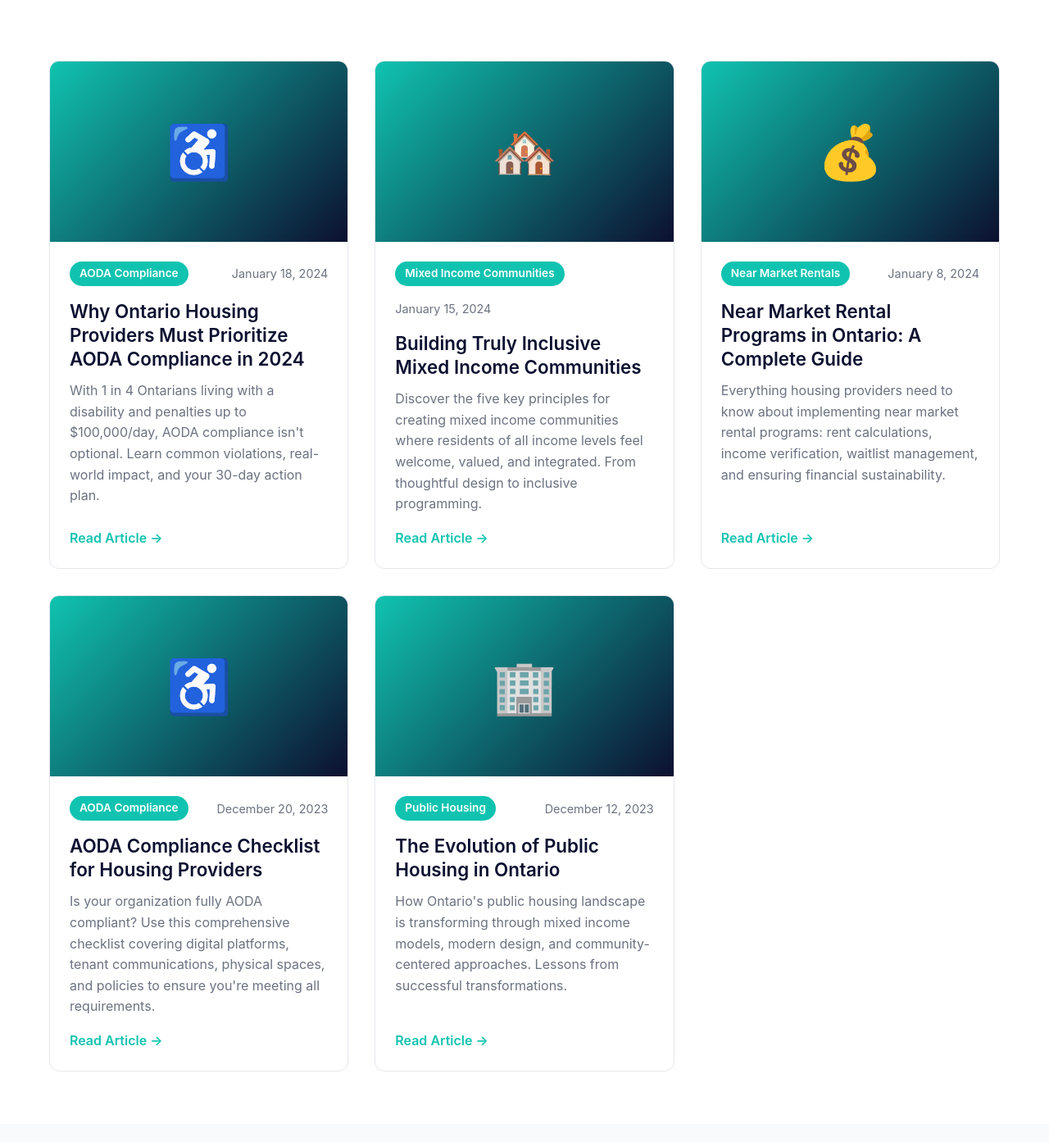
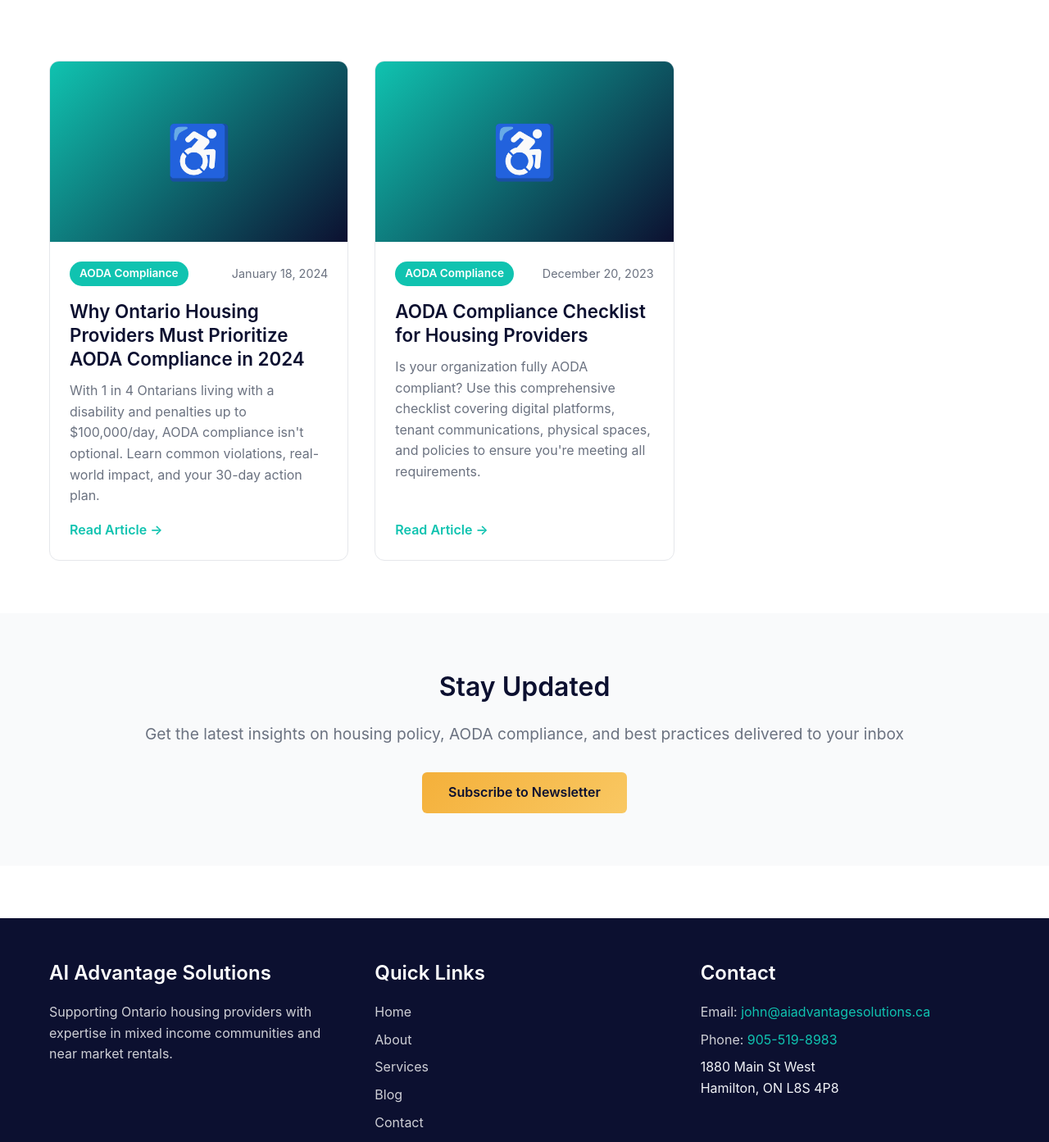
Before and after one commit to JohnHCunningham/housing-website, a plain HTML site: page blog.html in a window 1280 px wide. Shown: the part 400-1793 px from the top of the page at 82% size. Drawn offline with Linux system fonts and the light colour scheme.

Commit message:
Remove placeholder blog posts

```diff
--- a/blog.html
+++ b/blog.html
@@ -68,45 +68,7 @@
                     </div>
                 </article>
 
-                <!-- SAMPLE BLOG POST 1 -->
-                <article class="blog-card" data-category="mixed-income aoda">
-                    <div class="blog-image">
-                        <img src="images/blog-mixed-income.jpg" alt="Diverse community residents gathering at mixed income housing development" onerror="this.style.display='none'; this.nextElementSibling.style.display='flex';">
-                        <div class="blog-image-placeholder" style="display:none;">
-                            <span>🏘️</span>
-                        </div>
-                    </div>
-                    <div class="blog-content">
-                        <div class="blog-meta">
-                            <span class="blog-category">Mixed Income Communities</span>
-                            <span class="blog-date">January 15, 2024</span>
-                        </div>
-                        <h2><a href="blog/building-inclusive-mixed-income-communities.html">Building Truly Inclusive Mixed Income Communities</a></h2>
-                        <p>Discover the five key principles for creating mixed income communities where residents of all income levels feel welcome, valued, and integrated. From thoughtful design to inclusive programming.</p>
-                        <a href="blog/building-inclusive-mixed-income-communities.html" class="read-more">Read Article →</a>
-                    </div>
-                </article>
-
-                <!-- SAMPLE BLOG POST 2 -->
-                <article class="blog-card" data-category="near-market aoda">
-                    <div class="blog-image">
-                        <img src="images/blog-near-market.jpg" alt="Calculator and housing documents for near market rental calculations" onerror="this.style.display='none'; this.nextElementSibling.style.display='flex';">
-                        <div class="blog-image-placeholder" style="display:none;">
-                            <span>💰</span>
-                        </div>
-                    </div>
-                    <div class="blog-content">
-                        <div class="blog-meta">
-                            <span class="blog-category">Near Market Rentals</span>
-                            <span class="blog-date">January 8, 2024</span>
-                        </div>
-                        <h2><a href="blog/near-market-rental-programs-ontario-guide.html">Near Market Rental Programs in Ontario: A Complete Guide</a></h2>
-                        <p>Everything housing providers need to know about implementing near market rental programs: rent calculations, income verification, waitlist management, and ensuring financial sustainability.</p>
-                        <a href="blog/near-market-rental-programs-ontario-guide.html" class="read-more">Read Article →</a>
-                    </div>
-                </article>
-
-                <!-- SAMPLE BLOG POST 3 -->
+                <!-- AODA COMPLIANCE CHECKLIST -->
                 <article class="blog-card" data-category="aoda">
                     <div class="blog-image">
                         <img src="images/blog-aoda.jpg" alt="Wheelchair accessible entrance to modern housing building" onerror="this.style.display='none'; this.nextElementSibling.style.display='flex';">
@@ -122,25 +84,6 @@
                         <h2><a href="blog/aoda-compliance-checklist-housing-providers.html">AODA Compliance Checklist for Housing Providers</a></h2>
                         <p>Is your organization fully AODA compliant? Use this comprehensive checklist covering digital platforms, tenant communications, physical spaces, and policies to ensure you're meeting all requirements.</p>
                         <a href="blog/aoda-compliance-checklist-housing-providers.html" class="read-more">Read Article →</a>
-                    </div>
-                </article>
-
-                <!-- SAMPLE BLOG POST 4 -->
-                <article class="blog-card" data-category="public-housing mixed-income">
-                    <div class="blog-image">
-                        <img src="images/blog-public-housing.jpg" alt="Modern public housing development in Ontario" onerror="this.style.display='none'; this.nextElementSibling.style.display='flex';">
-                        <div class="blog-image-placeholder" style="display:none;">
-                            <span>🏢</span>
-                        </div>
-                    </div>
-                    <div class="blog-content">
-                        <div class="blog-meta">
-                            <span class="blog-category">Public Housing</span>
-                            <span class="blog-date">December 12, 2023</span>
-                        </div>
-                        <h2><a href="blog/public-housing-transformation-ontario.html">The Evolution of Public Housing in Ontario</a></h2>
-                        <p>How Ontario's public housing landscape is transforming through mixed income models, modern design, and community-centered approaches. Lessons from successful transformations.</p>
-                        <a href="blog/public-housing-transformation-ontario.html" class="read-more">Read Article →</a>
                     </div>
                 </article>
 
```
